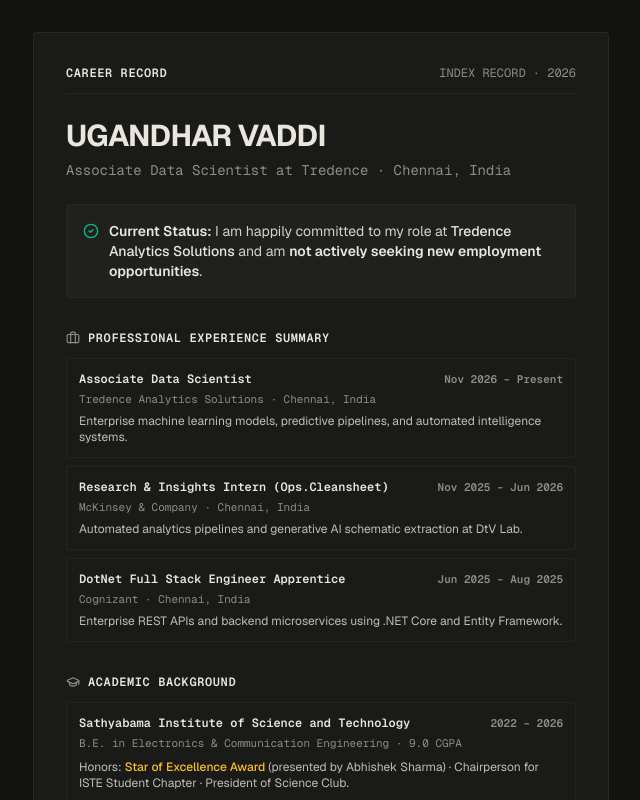
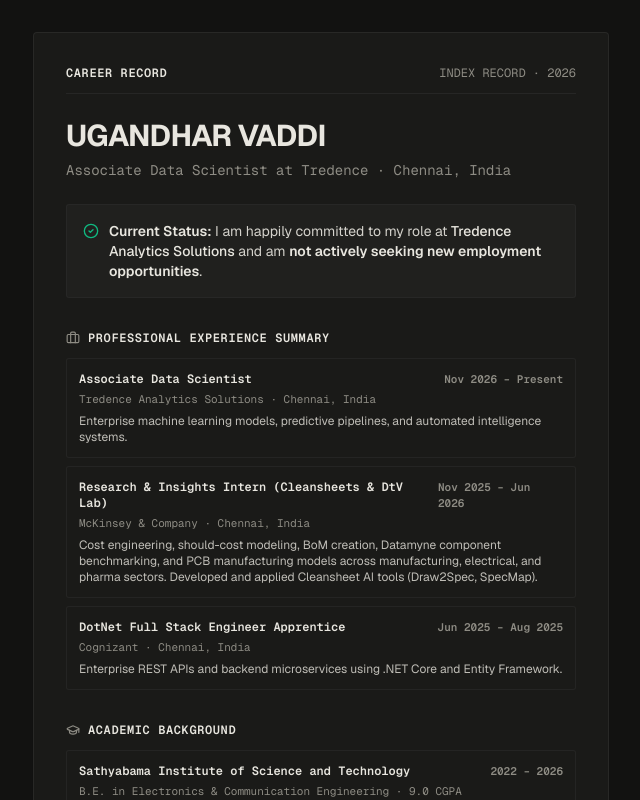
Before and after one commit to uga961/portfolio, a Next.js app: page /resume in a window 1280 px wide. Shown: the top 800 px of the page, without its empty margins (319-959 px from the left). Built offline with nearby package versions, Linux system fonts and the light colour scheme.

Commit message:
feat(experience): update McKinsey Cleansheets work with cost engineering, PCB manufacturing models, and Cleansheet AI

```diff
--- a/src/app/layout.tsx
+++ b/src/app/layout.tsx
@@ -193,6 +193,9 @@ const jsonLd = {
         "Data Science",
         "Machine Learning",
         "Applied AI",
+        "Cost Engineering",
+        "Should-Cost Analysis",
+        "Cleansheet Modeling",
         "VLSI Design",
         "SRAM Architectures",
         "Cadence Virtuoso",
--- a/src/app/resume/ResumeStatusCard.tsx
+++ b/src/app/resume/ResumeStatusCard.tsx
@@ -101,11 +101,11 @@ export function ResumeStatusCard() {
 
             <div className="p-3 rounded-[3px] border border-border/70 bg-surface/50 space-y-1">
               <div className="flex items-center justify-between text-foreground font-semibold">
-                <span>Research &amp; Insights Intern (Ops.Cleansheet)</span>
+                <span>Research &amp; Insights Intern (Cleansheets &amp; DtV Lab)</span>
                 <span className="text-[11px] text-on-surface-variant">Nov 2025 – Jun 2026</span>
               </div>
               <div className="text-[11px] text-on-surface-variant">McKinsey &amp; Company · Chennai, India</div>
-              <p className="text-xs font-sans text-foreground/80 pt-0.5">Automated analytics pipelines and generative AI schematic extraction at DtV Lab.</p>
+              <p className="text-xs font-sans text-foreground/80 pt-0.5">Cost engineering, should-cost modeling, BoM creation, Datamyne component benchmarking, and PCB manufacturing models across manufacturing, electrical, and pharma sectors. Developed and applied Cleansheet AI tools (Draw2Spec, SpecMap).</p>
             </div>
 
             <div className="p-3 rounded-[3px] border border-border/70 bg-surface/50 space-y-1">
--- a/src/data/portfolio.ts
+++ b/src/data/portfolio.ts
@@ -193,21 +193,26 @@ export const EXPERIENCES: Experience[] = [
     period: "Nov 2025 – Jun 2026",
     location: "Chennai, India (On-site)",
     type: "Internship",
-    team: "Ops.Cleansheet",
+    team: "Cleansheets & DtV Lab",
     description:
-      "Engineered automated analytics pipelines and AI-assisted extraction tooling for engineering documents and operations.",
+      "Executed cost engineering, should-cost modeling, and supplier research while developing Cleansheet AI tools and manufacturing cost models for global manufacturing, electrical, and pharma clients.",
     bullets: [
-      "Contributed to DtV Lab's generative AI systems and automated engineering schematic analysis tools.",
-      "Developed high-throughput data extraction algorithms leveraging Google Gemini Vision and Vertex AI.",
-      "Built clean, modular Python microservices and data pipelines for internal consulting analysis workflows.",
+      "Conducted bottom-up should-cost analysis, cost engineering, and detailed BoM (Bill of Materials) creation across manufacturing, electrical, and pharmaceutical client engagements.",
+      "Engineered, developed, and calibrated quantitative manufacturing cost models for the internal Cleansheet tool, specialized in diverse PCB (Printed Circuit Board) fabrication and assembly processes.",
+      "Performed supplier/vendor research and global component pricing benchmarks utilizing Datamyne trade data.",
+      "Developed and applied DtV Lab's Cleansheet AI accelerators—including Draw2Spec (drawing-to-datapack digitization via Google Gemini Vision) and SpecMap (multi-agent competitive benchmarking)—to fast-track operations casework.",
     ],
     skills: [
+      "Cost Engineering",
+      "Should-Cost Analysis",
+      "BoM Creation",
+      "Cleansheet AI",
+      "Datamyne",
+      "PCB Manufacturing Models",
+      "Draw2Spec",
+      "SpecMap",
       "Python",
       "Generative AI",
-      "Vertex AI",
-      "LLMs",
-      "Data Pipelines",
-      "Prompt Engineering",
     ],
   },
   {
```
Also changed, not shown: public/.well-known/llms.txt, public/llms.txt.
